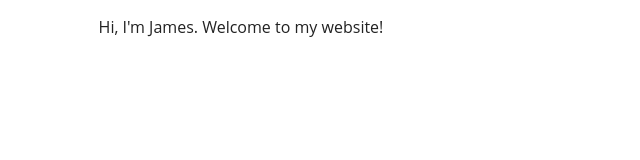
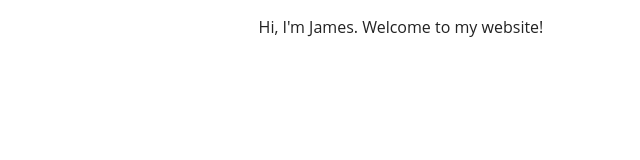
Before and after one commit to jljucutan/jljucutan.github.io, a website built with webpack: page index.html in a window 1280 px wide. Shown: the whole page, without its empty margins (239-879 px from the left). Built offline with nearby package versions, Linux system fonts and the light colour scheme.

Commit message:
added center class to main container

```diff
--- a/index.html
+++ b/index.html
@@ -25,7 +25,7 @@
 
 <body>
 
-  <div class="container">
+  <div class="container mx-auto">
     <p class="text-center">Hi, I'm James. Welcome to my website!</p>
   </div>
   <script src="js/vendor/modernizr-3.12.0.min.js"></script>
```
